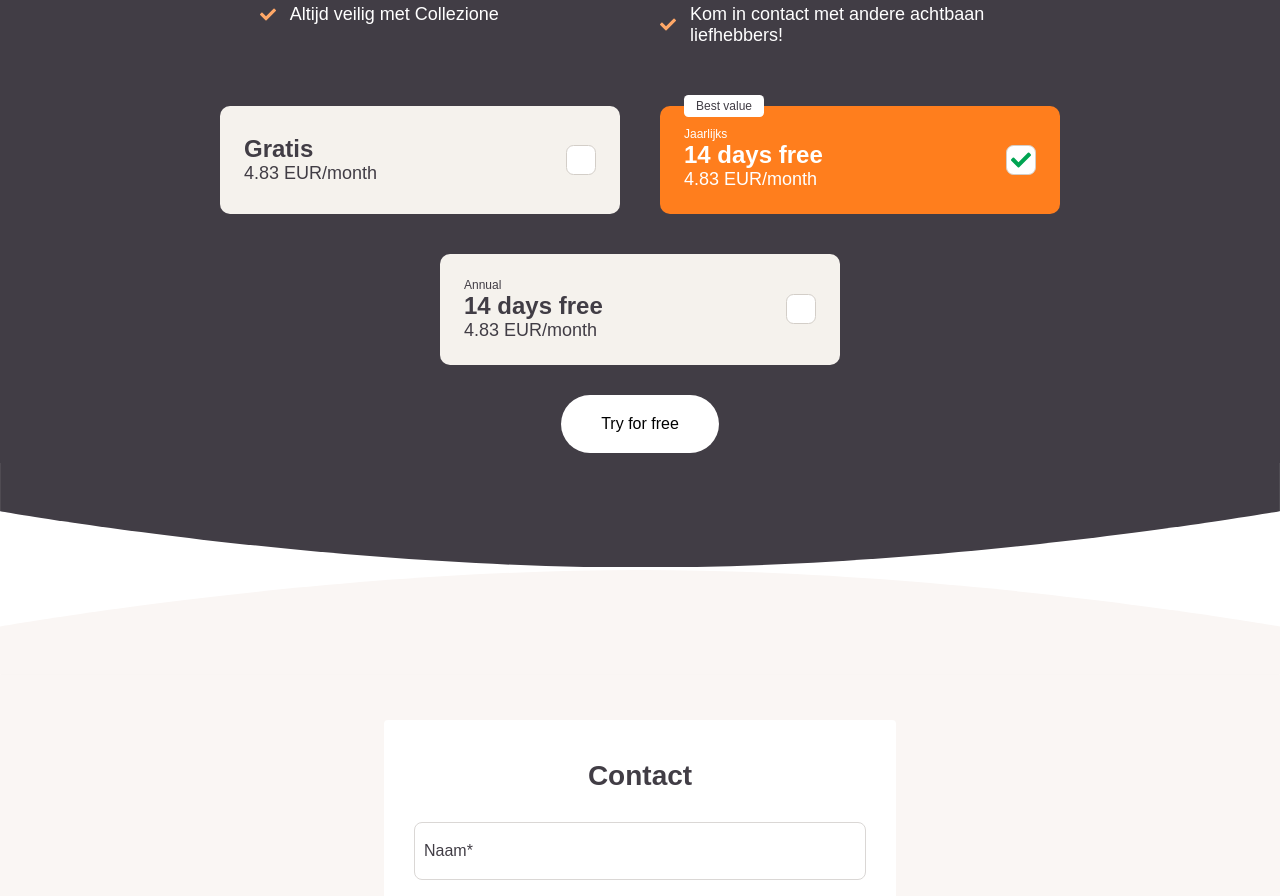
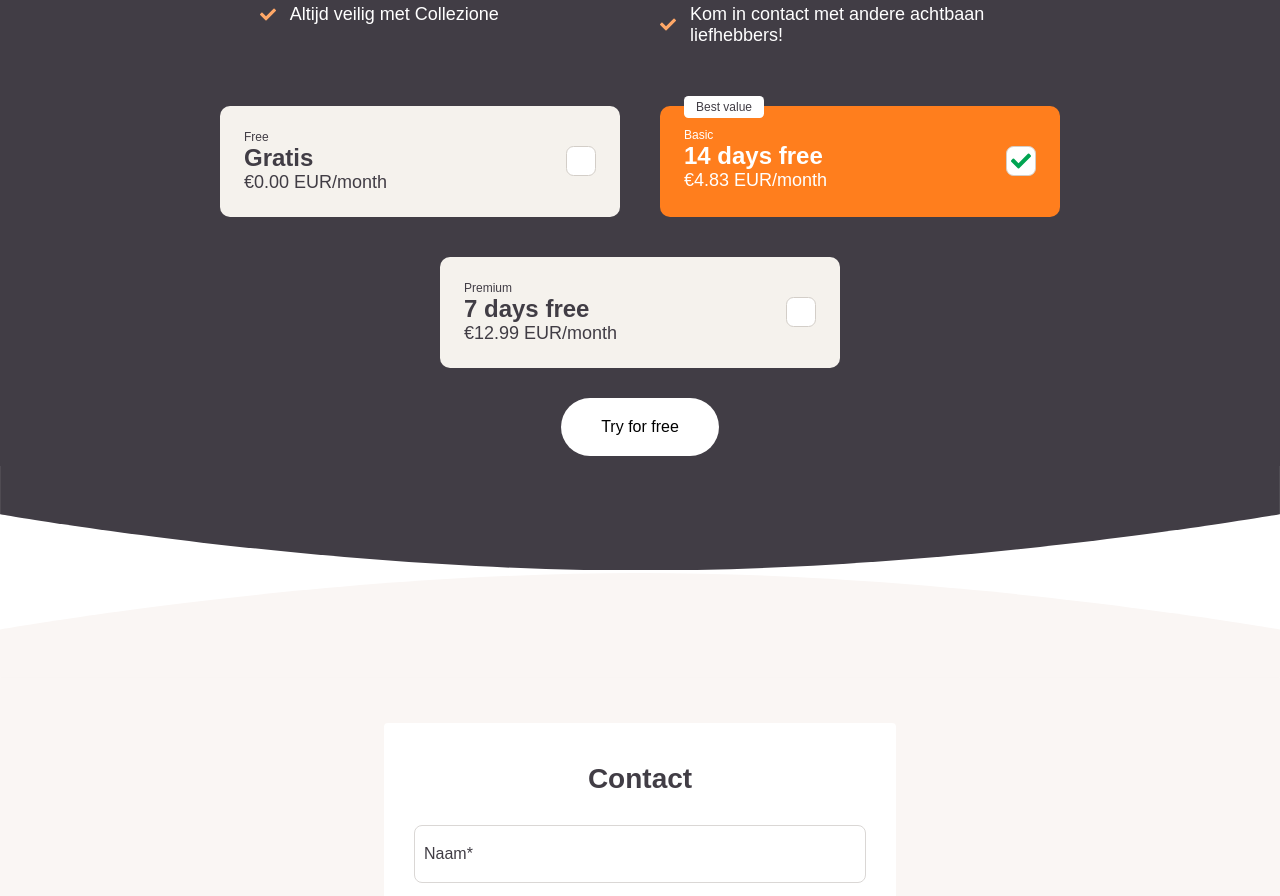
Before and after one commit to ScottZ2004/Collezione, a React (Create React App) app: page / in a window 1280 px wide. Shown: the part 2320-3216 px from the top of the page. Built offline with nearby package versions, Linux system fonts and the light colour scheme; a web font is replaced by a local one.

Commit message:
the price list data is now in the data map and the checked list is no longer in the price list array. Also the prices are now with correct value's

```diff
--- a/src/Components/Homepage/Homepage.js
+++ b/src/Components/Homepage/Homepage.js
@@ -6,6 +6,7 @@
 import Contact from "../Contact/Contact";
 import Footer from "../Footer/Footer";
 import "./Homepage.css";
+import priceList from "../../data/priceList";
 
 const Homepage = () => {
     const itemsList = [
@@ -29,7 +30,8 @@
             goto: '#contact',
             border_color: "purple"
         }
-    ]
+    ];
+
     return(
         <>
             <section className="homepage__light">
@@ -60,7 +62,7 @@
             </section>
             <section className="homepage__dark">
                 <Features/>
-                <Prices/>
+                <Prices PriceList={priceList}/>
             </section>
             <section  className="homepage__light">
                 <svg className="homepage__svg" xmlns="http://www.w3.org/2000/svg" width="1920" height="156.862" viewBox="0 0 1920 156.862">
--- a/src/Components/Prices/Prices.js
+++ b/src/Components/Prices/Prices.js
@@ -3,138 +3,47 @@
 import React from "react";
 import Check from "../Check/Check";
 
+
 class Prices extends React.Component{
     constructor(props) {
         super(props);
         this.state = {
-            price_list: []
+            price_list: [],
+            checked: [],
         }
     }
 
     componentDidMount() {
         this.setState({
-            price_list: [
-                {
-                    'h3': '',
-                    'h1': 'Gratis',
-                    'h2': '4.83 EUR/month',
-                    'id': 1,
-                    'best_value': false,
-                    'checked': false,
-                },
-                {
-                    'h3': 'Jaarlijks',
-                    'h1': '14 days free',
-                    'h2': '4.83 EUR/month',
-                    'id': 2,
-                    'best_value': true,
-                    'checked': true,
-                },
-                {
-                    'h3': 'Annual',
-                    'h1': '14 days free',
-                    'h2': '4.83 EUR/month',
-                    'id': 3,
-                    'best_value': false,
-                    'checked': false,
-                }
-            ]
+            price_list: this.props.PriceList.priceList,
+            checked: [false, true, false]
         })
     }
 
     checkPrice = (id) =>{
         let TempState;
         if (id === 1){
-             TempState = [
-                {
-                    'h3': '',
-                    'h1': 'Gratis',
-                    'h2': '4.83 EUR/month',
-                    'id': 1,
-                    'best_value': false,
-                    'checked': true,
-                },
-                {
-                    'h3': 'Jaarlijks',
-                    'h1': '14 days free',
-                    'h2': '4.83 EUR/month',
-                    'id': 2,
-                    'best_value': true,
-                    'checked': false,
-                },
-                {
-                    'h3': 'Annual',
-                    'h1': '14 days free',
-                    'h2': '4.83 EUR/month',
-                    'id': 3,
-                    'best_value': false,
-                    'checked': false,
-                }
-            ];
+            TempState = [true, false, false]
         }else if (id === 2){
-             TempState = [
-                {
-                    'h3': '',
-                    'h1': 'Gratis',
-                    'h2': '4.83 EUR/month',
-                    'id': 1,
-                    'best_value': false,
-                    'checked': false,
-                },
-                {
-                    'h3': 'Jaarlijks',
-                    'h1': '14 days free',
-                    'h2': '4.83 EUR/month',
-                    'id': 2,
-                    'best_value': true,
-                    'checked': true,
-                },
-                {
-                    'h3': 'Annual',
-                    'h1': '14 days free',
-                    'h2': '4.83 EUR/month',
-                    'id': 3,
-                    'best_value': false,
-                    'checked': false,
-                }
-            ];
+            TempState = [false, true, false]
         }else if (id === 3){
-             TempState = [
-                {
-                    'h3': '',
-                    'h1': 'Gratis',
-                    'h2': '4.83 EUR/month',
-                    'id': 1,
-                    'best_value': false,
-                    'checked': false,
-                },
-                {
-                    'h3': 'Jaarlijks',
-                    'h1': '14 days free',
-                    'h2': '4.83 EUR/month',
-                    'id': 2,
-                    'best_value': true,
-                    'checked': false,
-                },
-                {
-                    'h3': 'Annual',
-                    'h1': '14 days free',
-                    'h2': '4.83 EUR/month',
-                    'id': 3,
-                    'best_value': false,
-                    'checked': true,
-                }
-            ];
+            TempState = [false, false, true]
         }
 
-
-        this.setState({price_list: TempState});
+        this.setState({checked: TempState});
 
     }
 
     render(){
         let prices = this.state.price_list.map(price =>{
-            return <Price checkPrice={this.checkPrice} best_value={price.best_value} h3={price.h3} h1={price.h1} h2={price.h2} key={price.id} checked={price.checked} id={price.id}/>
+            let checked;
+            for (let i = 0; i <= 3; i++){
+                if (price.id -1 === i){
+                    return <Price checkPrice={this.checkPrice} best_value={price.best_value} h3={price.h3} h1={price.h1} h2={price.h2} key={price.id} checked={this.state.checked[i]} id={price.id}/>
+
+                }
+            }
+
         })
         return(
             <article id="prijs" className="prices">
--- /dev/null
+++ b/src/data/priceList.js
@@ -0,0 +1,22 @@
+const priceList = [{
+        'h3': 'Free',
+        'h1': 'Gratis',
+        'h2': '€0.00 EUR/month',
+        'id': 1,
+        'best_value': false,
+    },
+    {
+        'h3': 'Basic',
+        'h1': '14 days free',
+        'h2': '€4.83 EUR/month',
+        'id': 2,
+        'best_value': true,
+    },
+    {
+        'h3': 'Premium',
+        'h1': '7 days free',
+        'h2': '€12.99 EUR/month',
+        'id': 3,
+        'best_value': false,
+    }]
+export default {priceList};
```
